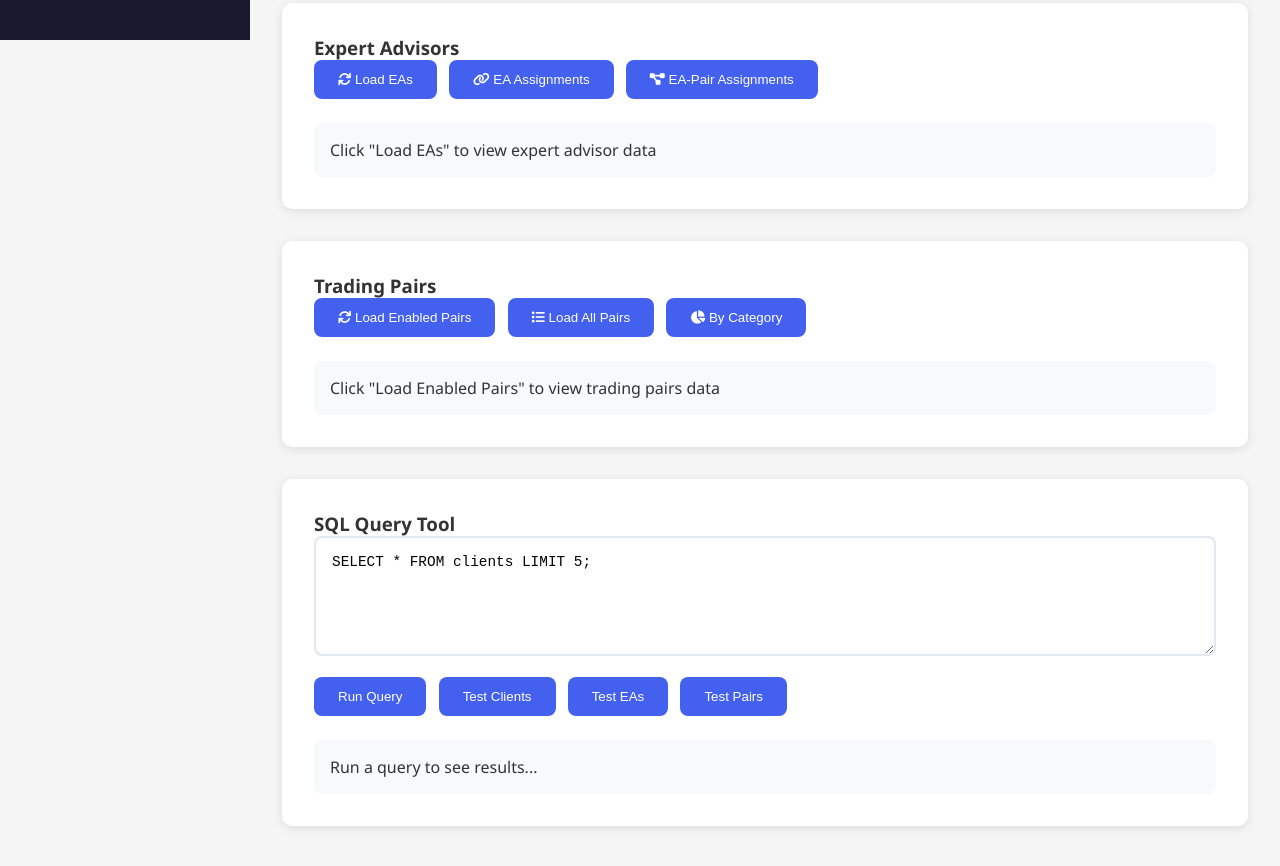
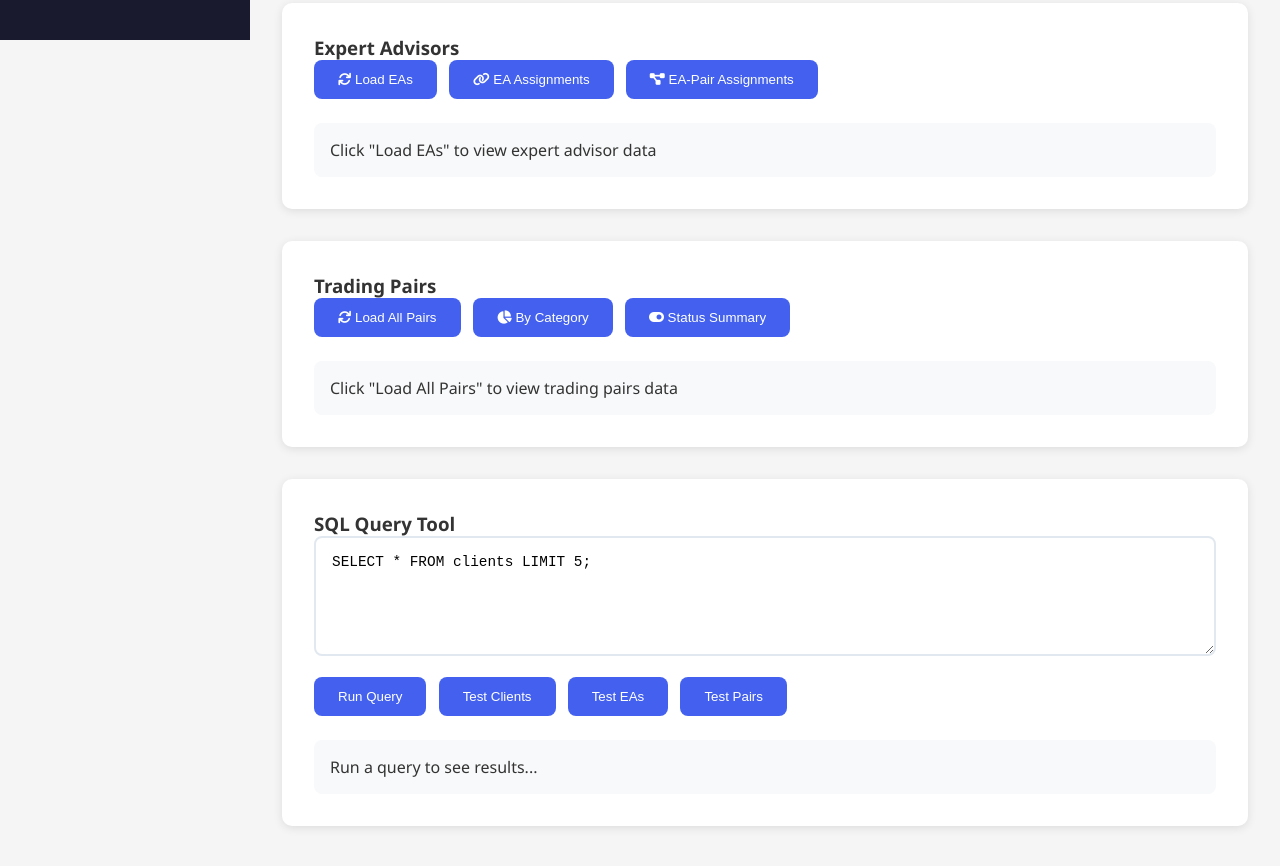
Before and after one commit to hubertmulama/capital-compassing-api, a plain HTML site: page public/admin/index.html in a window 1280 px wide. Shown: the part 760-1626 px from the top of the page. Drawn offline with Linux system fonts and the light colour scheme; no server answers.

Commit message:
Update index.html

```diff
--- a/public/admin/index.html
+++ b/public/admin/index.html
@@ -144,18 +144,18 @@
                         <h3>Trading Pairs</h3>
                         <div>
                             <button class="btn" onclick="loadTable('trading_pairs')">
-                                <i class="fas fa-sync"></i> Load Enabled Pairs
-                            </button>
-                            <button class="btn" onclick="loadAllTradingPairs()">
-                                <i class="fas fa-list"></i> Load All Pairs
+                                <i class="fas fa-sync"></i> Load All Pairs
                             </button>
                             <button class="btn" onclick="runQuery('SELECT category, COUNT(*) as count FROM trading_pairs GROUP BY category;')">
                                 <i class="fas fa-chart-pie"></i> By Category
                             </button>
+                            <button class="btn" onclick="runQuery('SELECT state, COUNT(*) as count FROM trading_pairs GROUP BY state;')">
+                                <i class="fas fa-toggle-on"></i> Status Summary
+                            </button>
                         </div>
                     </div>
                     <div class="result-area" id="tradingResult">
-                        Click "Load Enabled Pairs" to view trading pairs data
+                        Click "Load All Pairs" to view trading pairs data
                     </div>
                 </div>
             </div>
@@ -179,6 +179,6 @@
         </div>
     </div>
 
-    <script src="/assets/js/admin.js?v=3"></script>
+    <script src="/assets/js/admin.js?v=4"></script>
 </body>
 </html>
```
